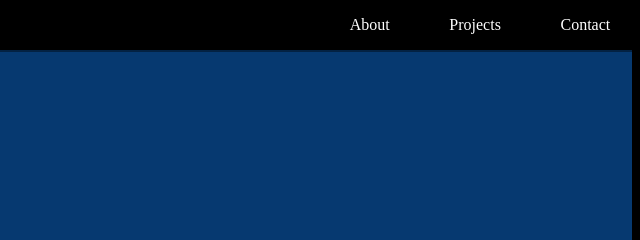
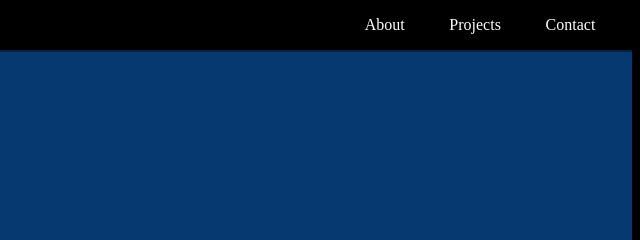
Before and after one commit to Bryandalton/Webdesign-Portfolio, a plain HTML site: page index.html in a window 1280 px wide. Shown: the top 240 px of the page, 640-1280 px from the left. Drawn offline with Linux system fonts and the light colour scheme.

Commit message:
css edits

```diff
--- a/assets/style.css
+++ b/assets/style.css
@@ -19,7 +19,9 @@
     width: 25vw;
     display: flex;
     flex-direction: row;
-    justify-content: space-around;
+    justify-content: space-evenly;
+    gap: 2;
+    flex-wrap: wrap;
   }
 
   li {
--- a/index.html
+++ b/index.html
@@ -91,7 +91,7 @@
     </section>
     <section id="contact" class="contact">
       <h2> Contact me:</h2>
-      <p> Phone: (434) 250-5507</p>
+      <p> Phone: (***) ***-****</p>
       <p> Email: bryantdalton19@gmail.com</p>
       <p id="profile-link">
         <a
```
